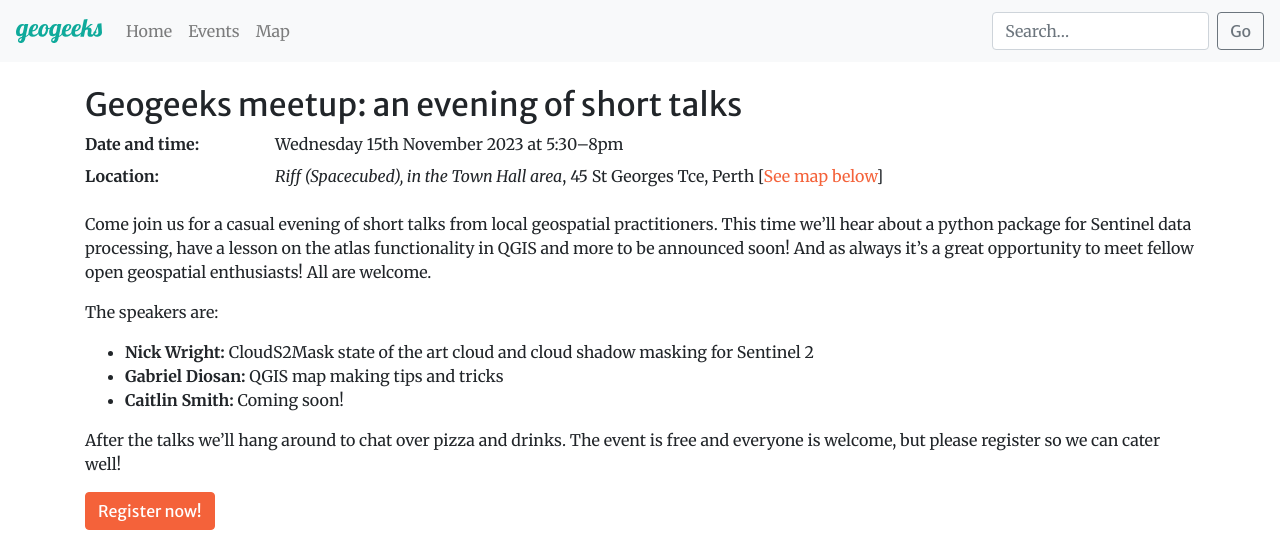
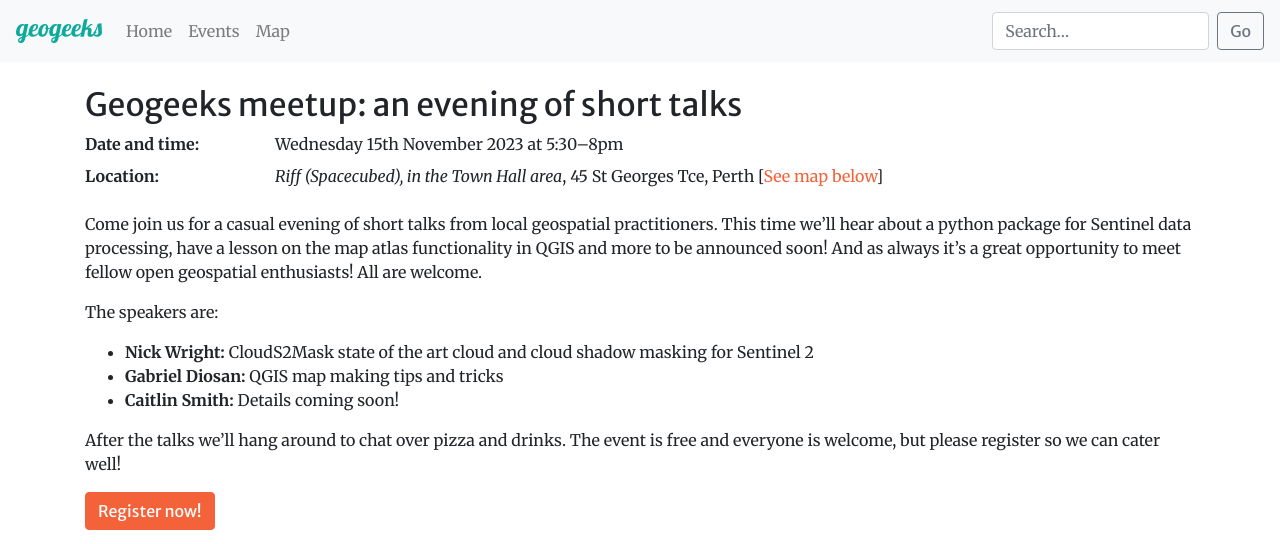
Before and after one commit to geogeeks-au/geogeeks-au.github.io, a Jekyll site: the page built from 2023/1115_sentinel_qgisatlas.md, in a window 1280 px wide, cut to the strip 0-544 px from the top of the page. Built offline with Jekyll 4.4.1, drawn with Linux system fonts in a browser that asks for light colours; comment, search, counter and statistics services are not loaded.

Commit message:
Update 1115_sentinel_qgisatlas.md

```diff
--- a/2023/1115_sentinel_qgisatlas.md
+++ b/2023/1115_sentinel_qgisatlas.md
@@ -14,13 +14,13 @@
 ---
 
 Come join us for a casual evening of short talks from local geospatial practitioners.
-This time we'll hear about a python package for Sentinel data processing, have a lesson on the atlas functionality in QGIS and more to be announced soon! And as always it's a great opportunity to meet fellow open geospatial enthusiasts! All are welcome.
+This time we'll hear about a python package for Sentinel data processing, have a lesson on the map atlas functionality in QGIS and more to be announced soon! And as always it's a great opportunity to meet fellow open geospatial enthusiasts! All are welcome.
 
 The speakers are:
 
 * **Nick Wright:** CloudS2Mask state of the art cloud and cloud shadow masking for Sentinel 2
 * **Gabriel Diosan:** QGIS map making tips and tricks
-* **Caitlin Smith:** Coming soon!
+* **Caitlin Smith:** Details coming soon!
 
 
 After the talks we'll hang around to chat over pizza and drinks. The event is free and everyone is welcome, but please register so we can cater well!
```
